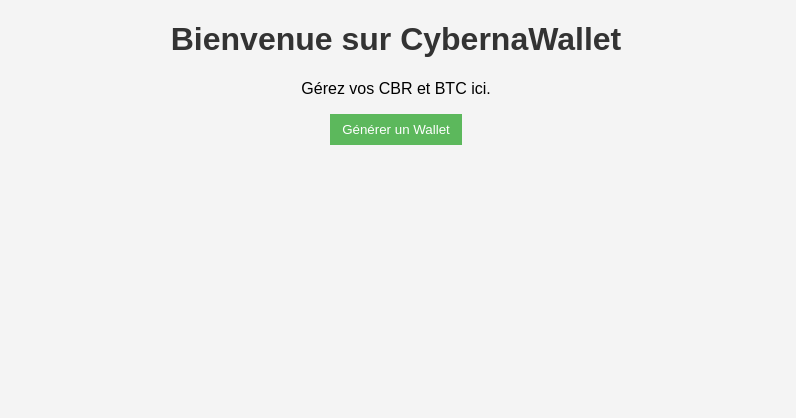
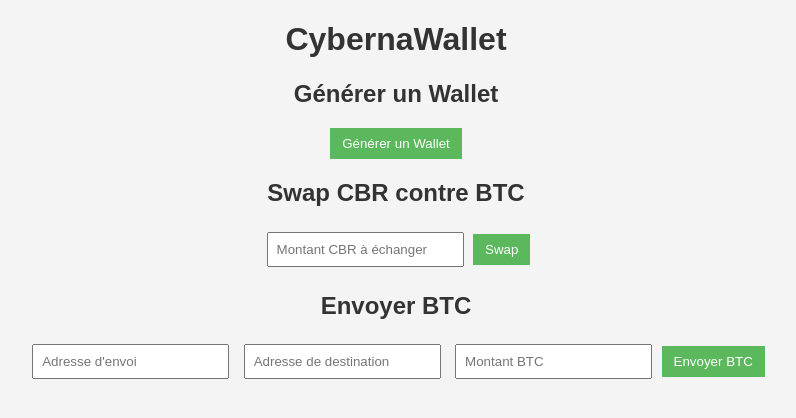
Before and after one commit to CybernaBlack/CybernaWallet, a Flask app: page / in a window 1280 px wide. Shown: the top 418 px of the page, without its empty margins (244-1040 px from the left). Run offline with Flask 3, Linux system fonts and the light colour scheme.

Commit message:
Update index.html

```diff
--- a/templates/index.html
+++ b/templates/index.html
@@ -4,21 +4,83 @@
     <meta charset="UTF-8">
     <meta name="viewport" content="width=device-width, initial-scale=1.0">
     <title>CybernaWallet</title>
-    <link rel="stylesheet" href="/static/styles.css">
+    <link rel="stylesheet" href="styles.css">
 </head>
 <body>
-    <h1>Bienvenue sur CybernaWallet</h1>
-    <p>Gérez vos CBR et BTC ici.</p>
-    <button onclick="generateWallet()">Générer un Wallet</button>
+    <div class="container">
+        <h1>CybernaWallet</h1>
+
+        <!-- Formulaire pour générer un wallet -->
+        <h2>Générer un Wallet</h2>
+        <button id="generate-wallet-btn">Générer un Wallet</button>
+        <div id="wallet-info"></div>
+
+        <!-- Formulaire pour swap CBR -> BTC -->
+        <h2>Swap CBR contre BTC</h2>
+        <form id="swap-form">
+            <input type="number" id="cbr-amount" placeholder="Montant CBR à échanger" required>
+            <button type="submit">Swap</button>
+        </form>
+        <div id="swap-info"></div>
+
+        <!-- Formulaire pour envoyer BTC -->
+        <h2>Envoyer BTC</h2>
+        <form id="send-btc-form">
+            <input type="text" id="from-address" placeholder="Adresse d'envoi" required>
+            <input type="text" id="to-address" placeholder="Adresse de destination" required>
+            <input type="number" id="btc-amount" placeholder="Montant BTC" required>
+            <button type="submit">Envoyer BTC</button>
+        </form>
+        <div id="send-info"></div>
+    </div>
 
     <script>
-        function generateWallet() {
-            fetch('/generate_wallet', { method: 'POST' })
-            .then(response => response.json())
-            .then(data => {
-                alert("Wallet créé ! Adresse publique : " + data.public_address);
+        document.getElementById('generate-wallet-btn').addEventListener('click', async () => {
+            const response = await fetch('/generate_wallet', { method: 'POST' });
+            const data = await response.json();
+            document.getElementById('wallet-info').innerHTML = `
+                <p>Adresse publique: ${data.public_address}</p>
+                <p>Clé privée: ${data.private_key}</p>
+                <p>Solde CBR: ${data.cbr_balance}</p>
+                <p>Solde BTC: ${data.btc_balance}</p>
+            `;
+        });
+
+        document.getElementById('swap-form').addEventListener('submit', async (e) => {
+            e.preventDefault();
+            const cbrAmount = document.getElementById('cbr-amount').value;
+            const response = await fetch('/swap_cbr_to_btc', {
+                method: 'POST',
+                headers: { 'Content-Type': 'application/json' },
+                body: JSON.stringify({ cbr_amount: cbrAmount })
             });
-        }
+            const data = await response.json();
+            document.getElementById('swap-info').innerHTML = `
+                <p>BTC reçus: ${data.btc_amount}</p>
+                <p>Solde CBR: ${data.cbr_balance}</p>
+                <p>Solde BTC: ${data.btc_balance}</p>
+            `;
+        });
+
+        document.getElementById('send-btc-form').addEventListener('submit', async (e) => {
+            e.preventDefault();
+            const fromAddress = document.getElementById('from-address').value;
+            const toAddress = document.getElementById('to-address').value;
+            const btcAmount = document.getElementById('btc-amount').value;
+            const response = await fetch('/send_btc', {
+                method: 'POST',
+                headers: { 'Content-Type': 'application/json' },
+                body: JSON.stringify({
+                    from_address: fromAddress,
+                    to_address: toAddress,
+                    amount: btcAmount
+                })
+            });
+            const data = await response.json();
+            document.getElementById('send-info').innerHTML = `
+                <p>Transaction ID: ${data.tx.hash}</p>
+            `;
+        });
     </script>
 </body>
 </html>
```
